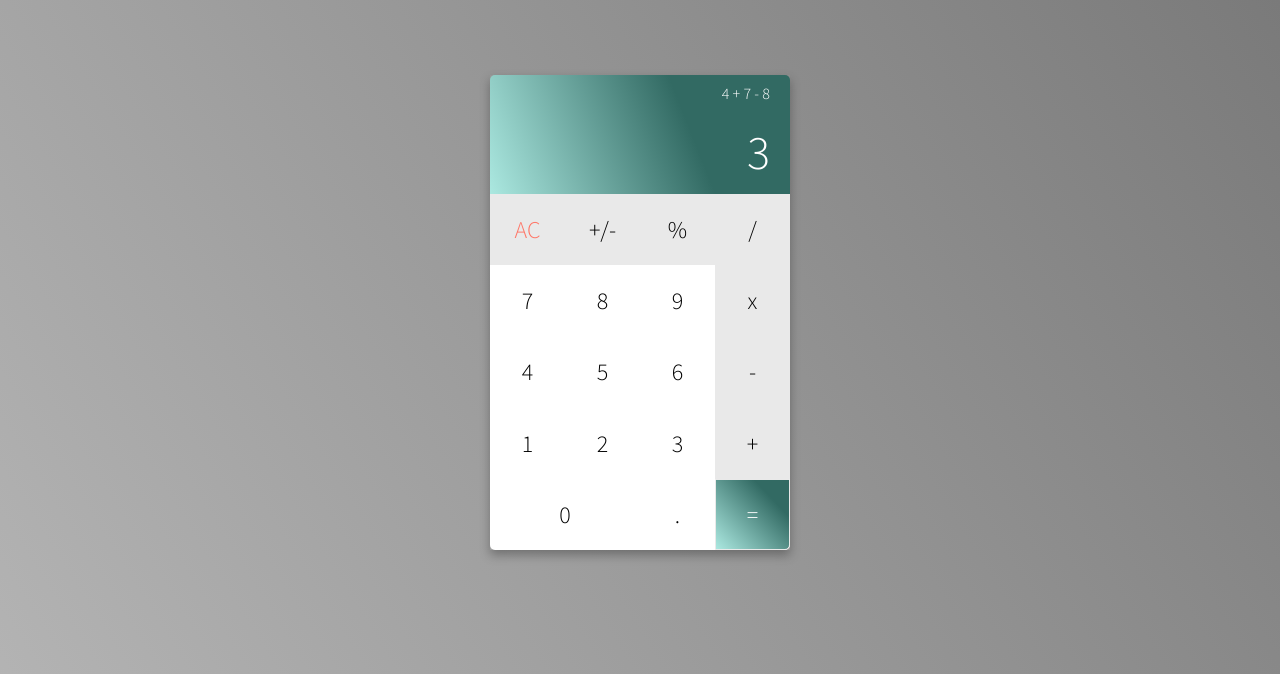
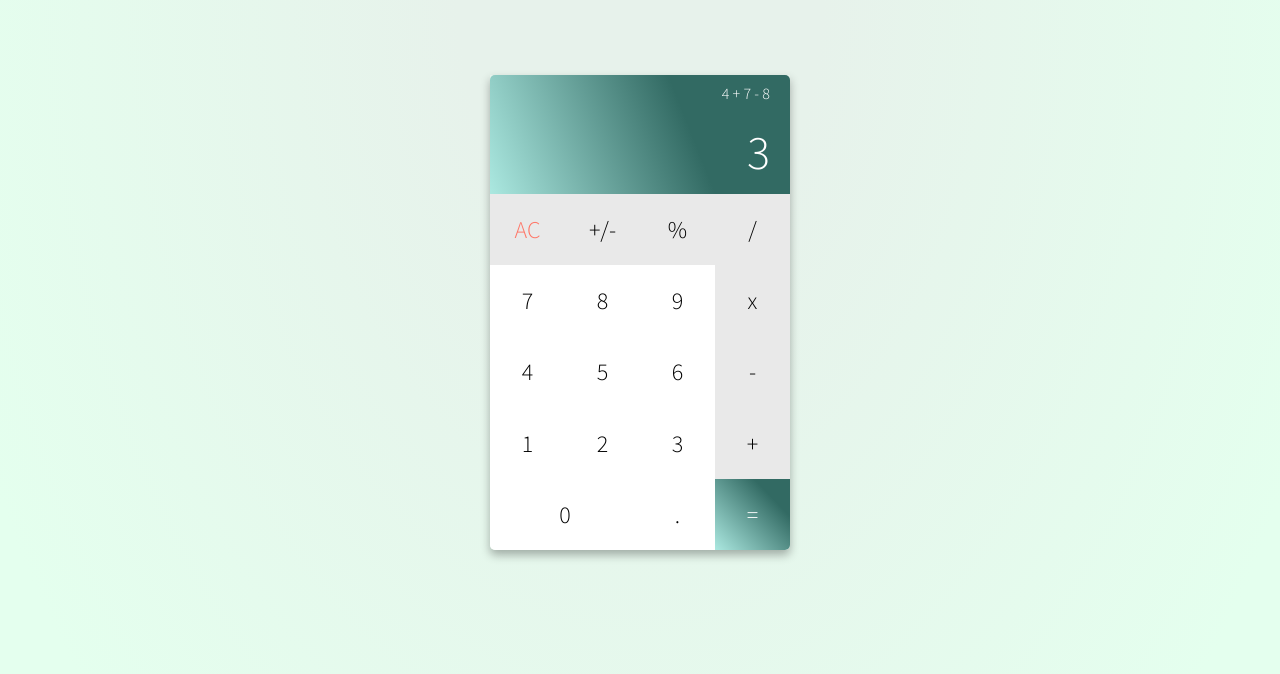
Before and after one commit to ziggysauce/fcc-frontend, a website: page calculator/index.html in a window 1280 px wide. Shown: the top 674 px of the page. Drawn offline with Linux system fonts and the light colour scheme.

Commit message:
update styles to all green scheme

```diff
--- a/calculator/css/styles.css
+++ b/calculator/css/styles.css
@@ -6,20 +6,23 @@ body, html {
   height: 100%;
 }
 
-body {
-  background: -webkit-linear-gradient(right top, #7a7a7a, #b6b6b6);
-  background: -moz-linear-gradient(right top, #7a7a7a, #b6b6b6);
-}
-
 .container {
-  padding-bottom: 75px
+  /*background: -webkit-linear-gradient(right top, #7a7a7a, #b6b6b6);
+  background: -moz-linear-gradient(right top, #7a7a7a, #b6b6b6);*/
+  background: -webkit-radial-gradient(ellipse farthest-corner at center top, #e7f2eb 20%, #e4ffee 80%);
+  background: -moz-radial-gradient(ellipse farthest-corner at center top, #e7f2eb 20%, #e4ffee 80%);
+  background: radial-gradient(ellipse farthest-corner at center top, #e7f2eb 20%, #e4ffee 80%);
+  height: 100%;
+  padding: 75px 0px;
 }
 
 .calc-container {
   box-shadow: 0px 5px 10px rgba(0,0,0,0.3);
-  margin: 75px auto;
+  margin: 0px auto 75px auto;
   height: 475px;
   width: 300px;
+  border-bottom-left-radius: 5px;
+  border-bottom-right-radius: 5px;
 }
 
 .top-container {
@@ -95,10 +98,11 @@ button {
 #zero-button {
   width: 50%;
   height: 100%;
+  border-bottom-left-radius: 5px;
 }
 
 #equal-button {
-  border: 1px solid #e9e9e9;
+  border: 0px solid #e9e9e9;
   border-bottom-right-radius: 5px;
   background: -webkit-linear-gradient(right top, #326a63 25%, #abe8e0);
   background: -moz-linear-gradient(right top, #326a63 25%, #abe8e0);
```
